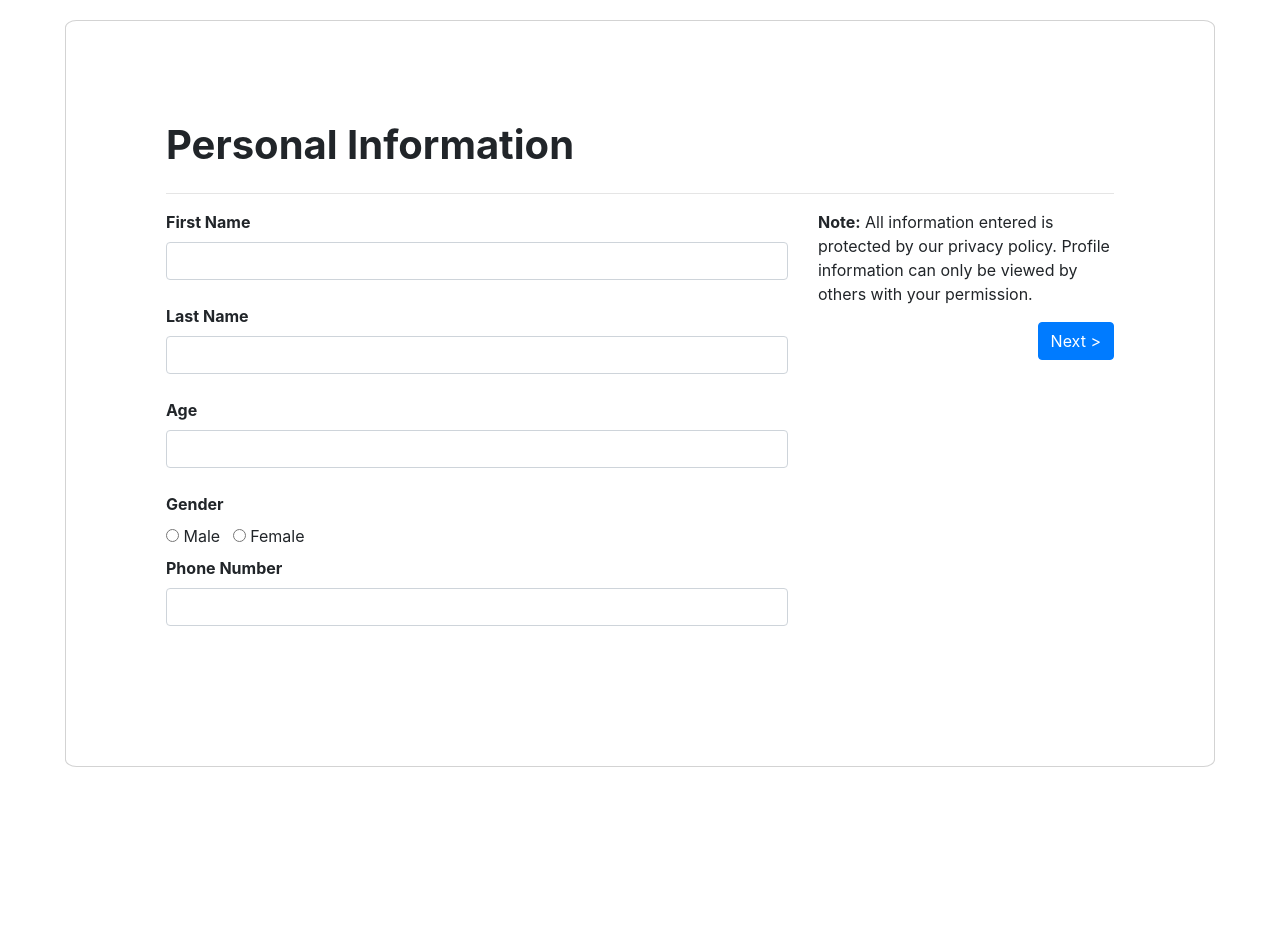
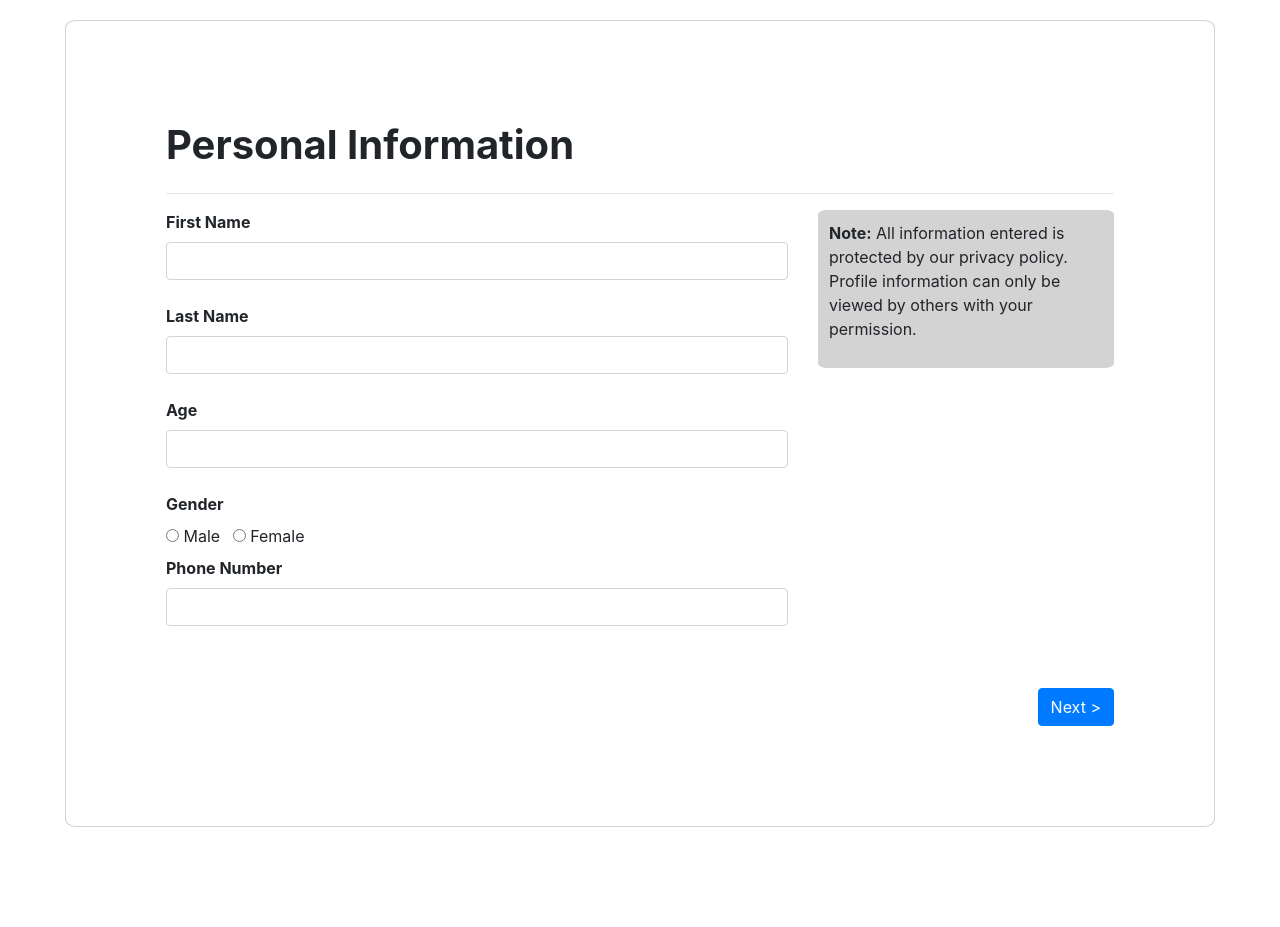
Before and after one commit to dangpatrick/dating, a PHP site: template views/personalInfo.html in a window 1280 px wide. Shown: the part 56-983 px from the top of the page. Before the commit the page ends 823 px from the top, so only its background shows below. Run offline with PHP 8.4, Linux system fonts and the light colour scheme; the template is opened without the code that fills it, so the values that code supplies are empty.

Commit message:
added styles to error messages

```diff
--- a/styles/styles.css
+++ b/styles/styles.css
@@ -33,3 +33,39 @@ h3
 {
     text-align: center;
 }
+
+#note
+{
+    border-color: lightgray;
+    border-style: solid;
+    border-width: 1px;
+    border-radius: 3%;
+    background-color: lightgray;
+
+    padding : 10px;
+}
+
+#mybutton
+{
+    padding-top: 20em;
+}
+
+#mybutton2
+{
+    padding-top: 7em;
+    margin-left: 7em;
+}
+
+fieldset
+{
+    padding-left: 30px;
+}
+
+#checkInputs
+{
+    padding-right: 5px;
+}
+.err
+{
+    color: red;
+}
```
